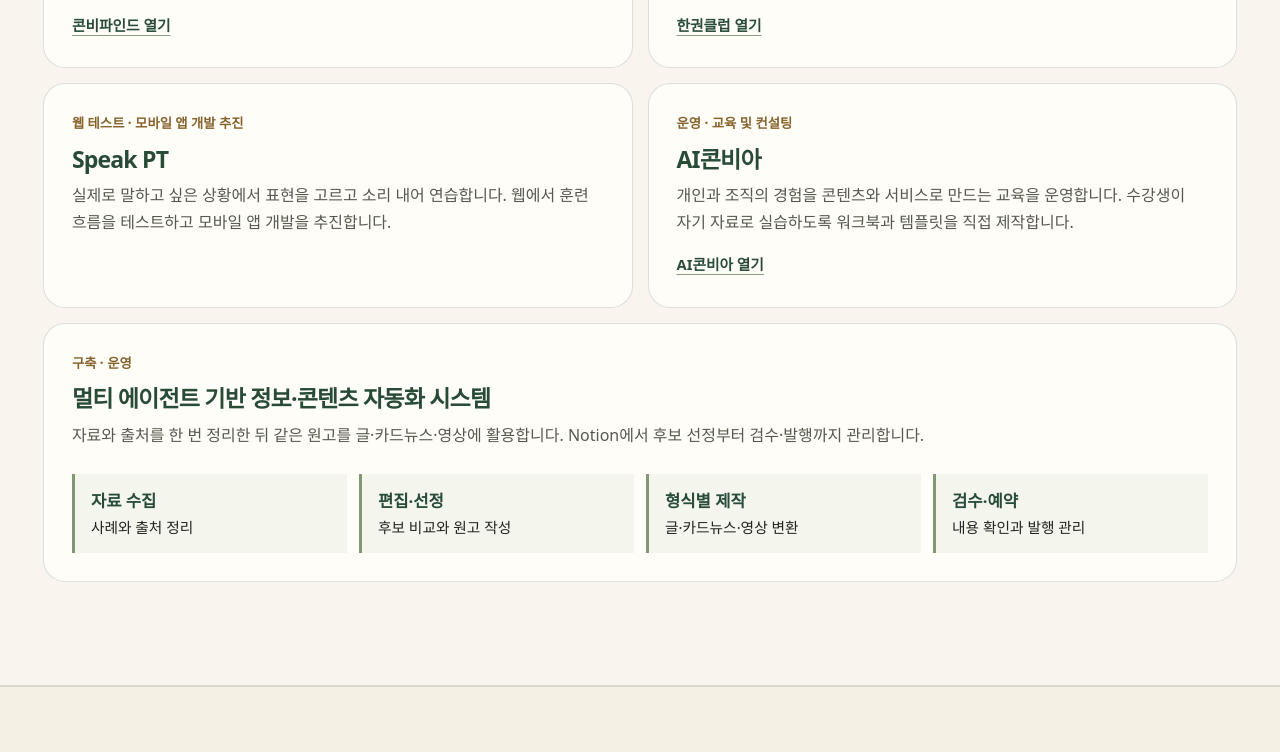
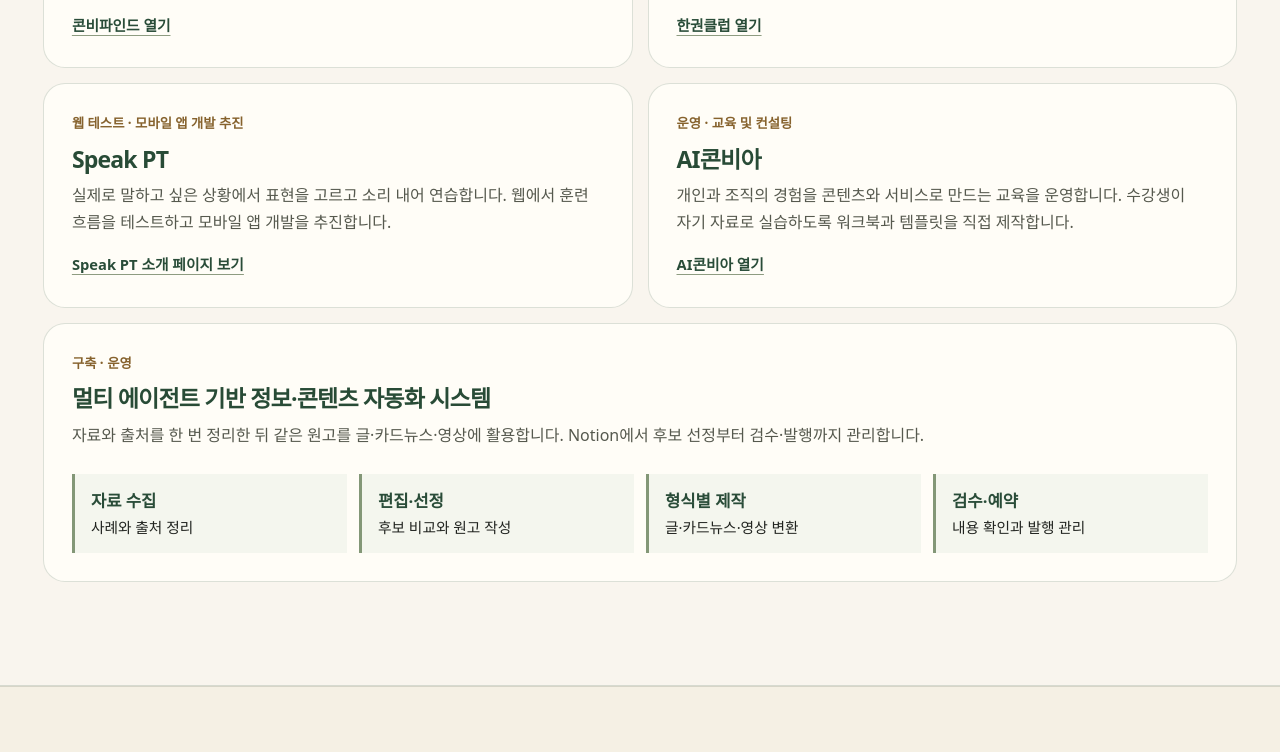
Before and after one commit to bryon2030/aiconbia, a plain HTML site: page aronpd-portfolio/index.html in a window 1280 px wide. Shown: the part 1648-2400 px from the top of the page. Drawn offline with Linux system fonts and the light colour scheme.

Commit message:
Link the Speak PT portfolio card to the product landing page

```diff
--- a/aronpd-portfolio/index.html
+++ b/aronpd-portfolio/index.html
@@ -46,7 +46,7 @@ h2{font-weight:700;letter-spacing:-.055em}
 
 <section class="section" id="projects" aria-labelledby="works-title"><div class="wrap"><h2 id="works-title">직접 기획하고 구현한 프로젝트</h2><div class="services"><article class="service"><span class="work-label">구축 · 상담 활용</span><h3>콘비파인드</h3><p>상담자가 고객의 경험과 강점을 인터뷰해, 첫 상품을 누구에게 어떤 말로 제안할지 정하는 웹 진단 도구입니다.</p><a class="ext" href="https://www.ai-conbia.com/find/" target="_blank" rel="noopener noreferrer">콘비파인드 열기</a></article>
 <article class="service"><span class="work-label">구축 · 웹 서비스</span><h3>한권클럽</h3><p>한 사람의 이야기를 듣고 원고와 작은 책으로 엮습니다. 주인공이 원고를 확인한 뒤 완성된 책을 웹에서 만날 수 있습니다.</p><a class="ext" href="https://www.ai-conbia.com/hangwon/" target="_blank" rel="noopener noreferrer">한권클럽 열기</a></article>
-<article class="service"><span class="work-label">웹 테스트 · 모바일 앱 개발 추진</span><h3>Speak PT</h3><p>실제로 말하고 싶은 상황에서 표현을 고르고 소리 내어 연습합니다. 웹에서 훈련 흐름을 테스트하고 모바일 앱 개발을 추진합니다.</p></article>
+<article class="service"><span class="work-label">웹 테스트 · 모바일 앱 개발 추진</span><h3>Speak PT</h3><p>실제로 말하고 싶은 상황에서 표현을 고르고 소리 내어 연습합니다. 웹에서 훈련 흐름을 테스트하고 모바일 앱 개발을 추진합니다.</p><a class="ext" href="https://bryon2030.github.io/SpeakPT-landing/" target="_blank" rel="noopener noreferrer">Speak PT 소개 페이지 보기</a></article>
 <article class="service"><span class="work-label">운영 · 교육 및 컨설팅</span><h3>AI콘비아</h3><p>개인과 조직의 경험을 콘텐츠와 서비스로 만드는 교육을 운영합니다. 수강생이 자기 자료로 실습하도록 워크북과 템플릿을 직접 제작합니다.</p><a class="ext" href="https://www.ai-conbia.com/" target="_blank" rel="noopener noreferrer">AI콘비아 열기</a></article>
 <article class="service system-card"><span class="work-label">구축 · 운영</span><h3>멀티 에이전트 기반 정보·콘텐츠 자동화 시스템</h3><p>자료와 출처를 한 번 정리한 뒤 같은 원고를 글·카드뉴스·영상에 활용합니다. Notion에서 후보 선정부터 검수·발행까지 관리합니다.</p><ol class="flow" aria-label="자동화 처리 순서"><li><b>자료 수집</b>사례와 출처 정리</li><li><b>편집·선정</b>후보 비교와 원고 작성</li><li><b>형식별 제작</b>글·카드뉴스·영상 변환</li><li><b>검수·예약</b>내용 확인과 발행 관리</li></ol></article></div></div></section>
 <section id="experience" class="section tone"><div class="wrap"><div class="ey">Experience</div><h2>기업교육과 개별 코칭</h2><div class="xp"><article class="panel"><span class="tag">기업 임직원 교육</span><h3>HD현대중공업 생성형 AI 실습교육</h3><p><b>멀티모달 리드 강사</b>로 담당 과정의 교안과 실습 콘텐츠를 직접 개발했습니다. 수강생용 실습 킷, 강사용 진행 큐시트, 비교 시연 자료를 함께 설계했습니다. 생성형 AI 기초부터 바이브 코딩까지 이어지는 과정에서는 보조강사로 참여해 수강생의 질문에 답하고 실습을 돕습니다.</p><div class="expHours"><div><b>12시간</b>주강의 · 멀티모달 6회</div><div><b>28시간</b>보조강의</div></div><p class="schedule">교육 일정 2026.11.16–12.17 · 전체 과정 배정 기준</p><div class="case syllabus"><dl><dt>1–4회 · 30초 영상</dt><dd>6컷 콘티를 만들고 이미지, 내레이션, 클립을 편집합니다. 수강생이 어색한 컷을 고쳐 하나의 영상으로 완성하도록 실습을 구성했습니다.</dd><dt>5–6회 · 보고 자료와 상영</dt><dd>같은 원고를 보고 장표 5장과 25초 모션 그래픽으로 만듭니다. 마지막 회차에는 두 형식의 작품을 상영하고 제작 과정을 나눕니다.</dd></dl></div></article>
```
